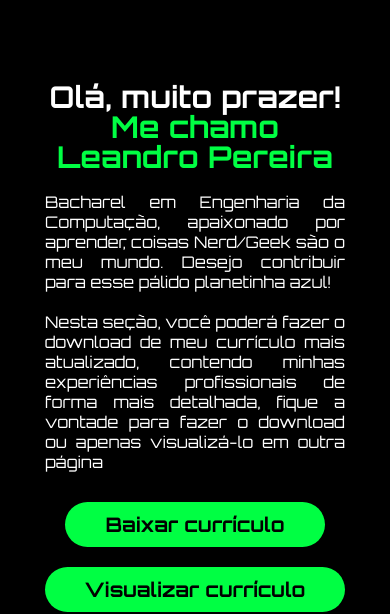
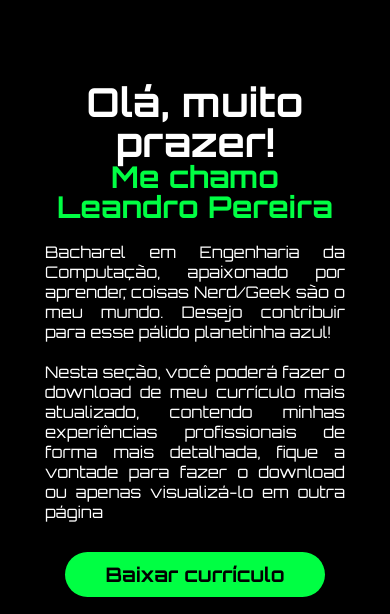
Before and after one commit to GitLeandroPereiraDaSilva/portifolio2, a plain HTML site: page index.html in a window 390 px wide. Shown: the part 3058-3672 px from the top of the page. Drawn offline with nearby package versions, Linux system fonts and the light colour scheme.

Commit message:
Update style.css

```diff
--- a/style.css
+++ b/style.css
@@ -554,9 +554,10 @@ footer .line-footer p a{
     section.sobre-mim{
     padding: 40px 8%;
     }
-    .sobre-mim .txt-sobre-mim h2{
+    .sobre-mim .txt-sobre-mim h2 span{
         font-size: 30px;
         line-height: 30px;
+        margin: 0 auto;
     }
     .curriculo{
         flex-direction: column;
```
